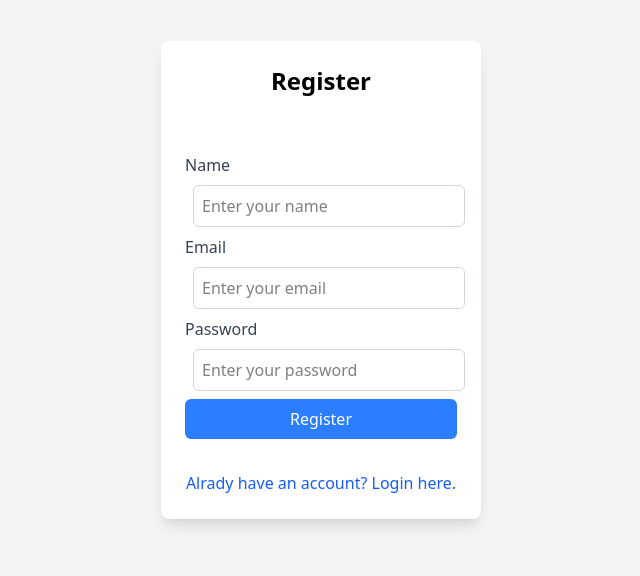
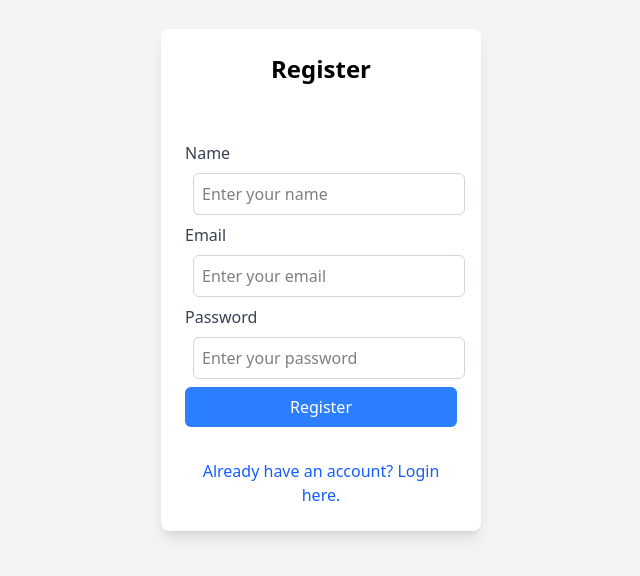
Before and after one commit to VenkateshJyothula/white-board-app, a React (Vite) app: page /register in a window 1280 px wide. Shown: the part 120-696 px from the top of the page, without its empty margins (319-959 px from the left). Built offline with nearby package versions, Linux system fonts and the light colour scheme; a web font is replaced by a local one.

Commit message:
updated Register page

```diff
--- a/src/pages/Register.jsx
+++ b/src/pages/Register.jsx
@@ -69,7 +69,7 @@
           <button type="submit" className={classes.submitButton}>Register</button>
         </form>
         <div className="text-center mt-4">
-          <Link to="/" className="text-blue-600 hover:underline">Alrady have an account? Login here.</Link>
+          <Link to="/" className="text-blue-600 hover:underline">Already have an account? Login here.</Link>
         </div>
       </div>
     </div>
```
